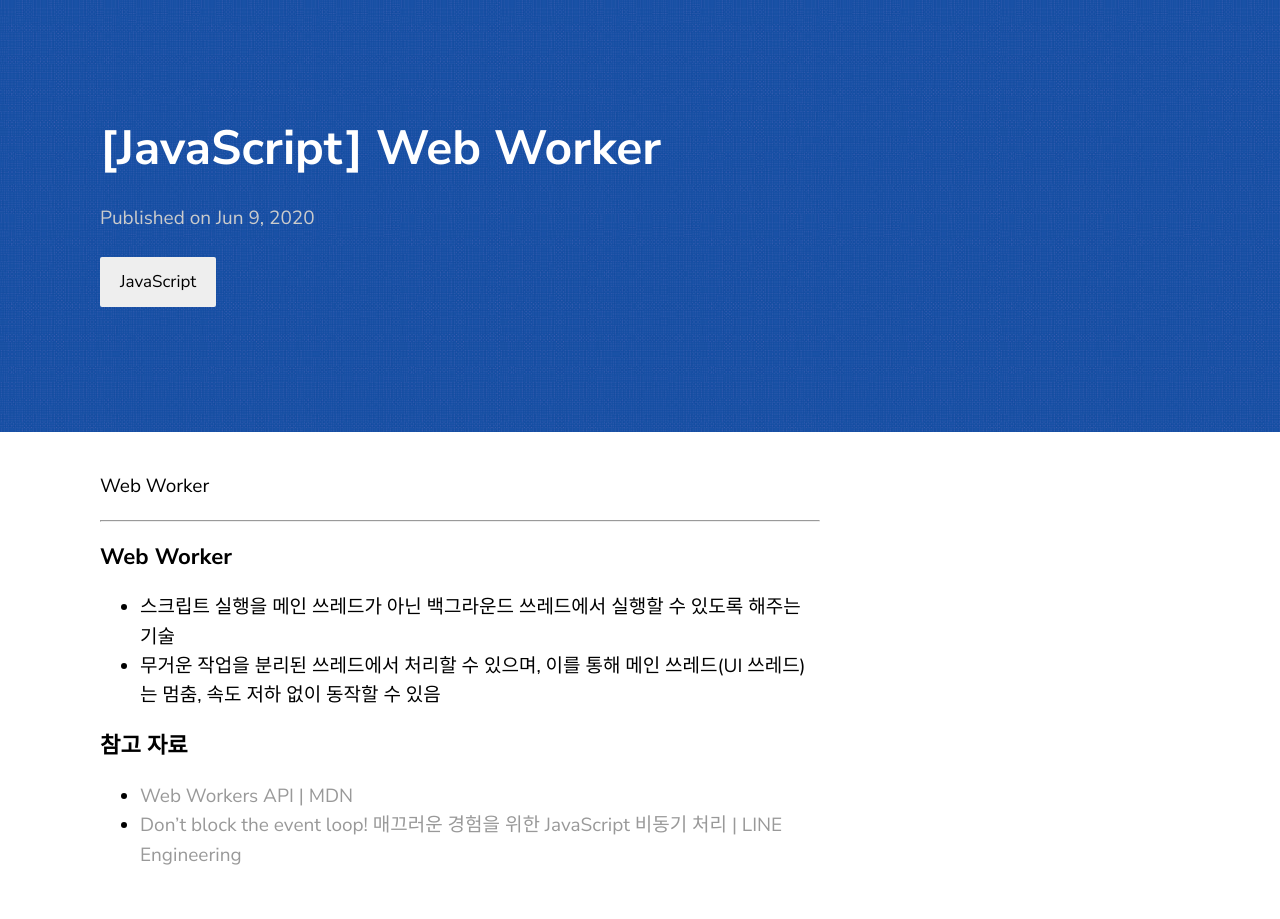
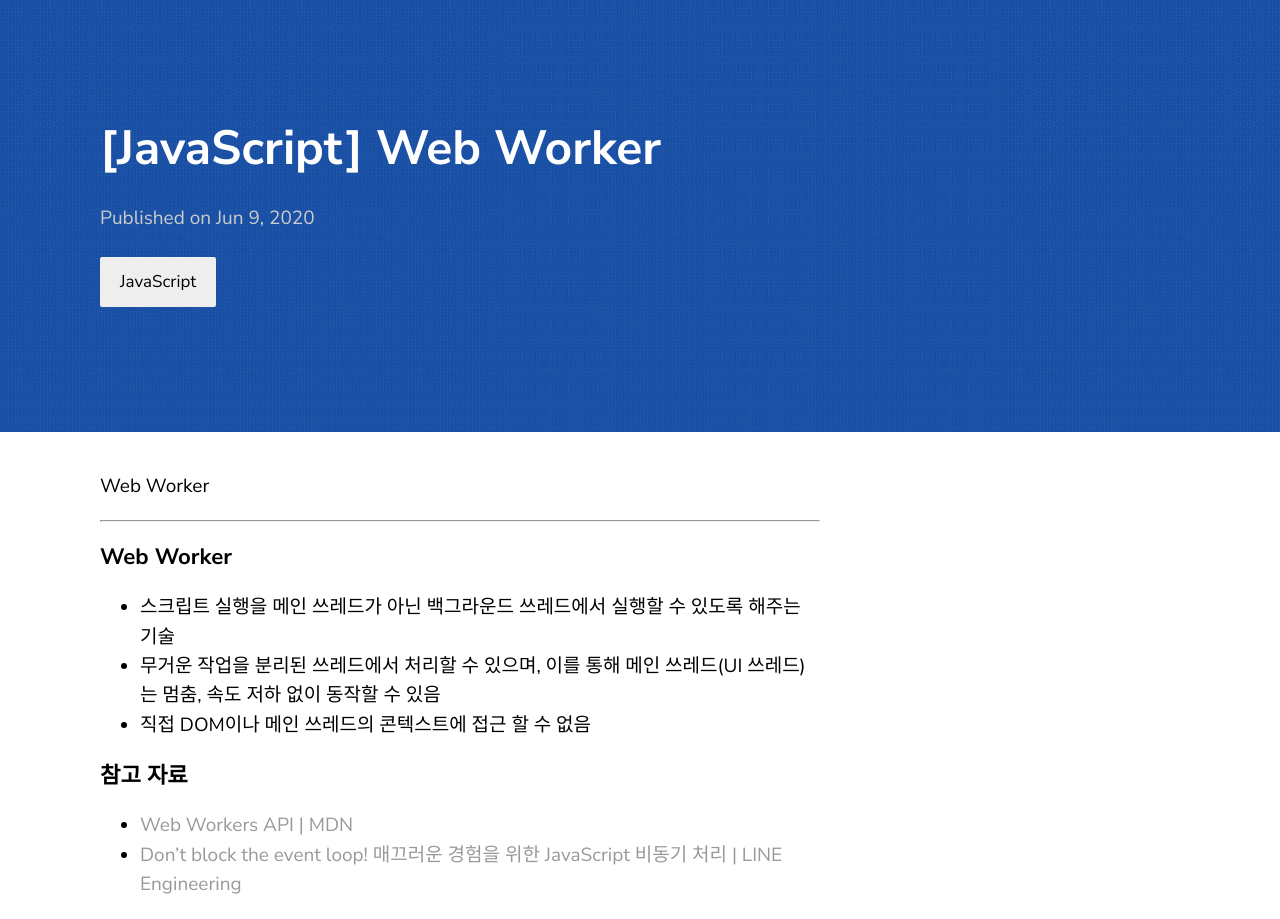
Before and after one commit to mingeon-dev/mingeon-dev.github.io, a Jekyll site: the page built from _posts/2020-06-10-web-worker.markdown, in a window 1280 px wide. Built offline with Jekyll 4.4.1, drawn with Linux system fonts in a browser that asks for light colours.

Commit message:
feat: Web Worker 포스트 내용 추가

```diff
--- a/_posts/2020-06-10-web-worker.markdown
+++ b/_posts/2020-06-10-web-worker.markdown
@@ -13,6 +13,7 @@ Web Worker
 
 - 스크립트 실행을 메인 쓰레드가 아닌 백그라운드 쓰레드에서 실행할 수 있도록 해주는 기술
 - 무거운 작업을 분리된 쓰레드에서 처리할 수 있으며, 이를 통해 메인 쓰레드(UI 쓰레드)는 멈춤, 속도 저하 없이 동작할 수 있음
+- 직접 DOM이나 메인 쓰레드의 콘텍스트에 접근 할 수 없음
 
 ### 참고 자료
 
```
